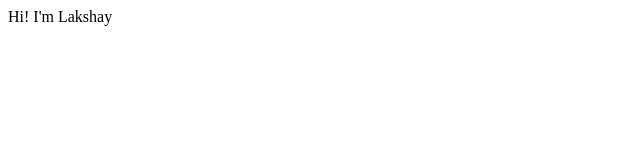
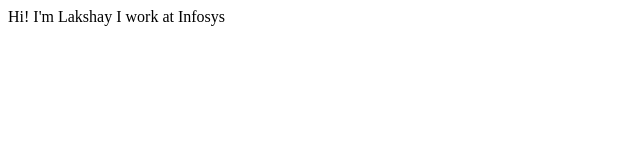
Before and after one commit to LakshayVashisht/my-website, a plain HTML site: page index.html in a window 1280 px wide. Shown: the whole page, without its empty margins (0-640 px from the left). Drawn offline with Linux system fonts and the light colour scheme.

Commit message:
docs: added some information

```diff
--- a/index.html
+++ b/index.html
@@ -8,5 +8,6 @@
 </head>
 <body>
     Hi! I'm Lakshay
+    I work at Infosys
 </body>
 </html>
```
